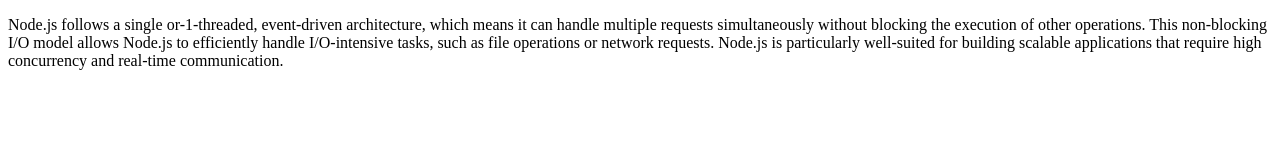
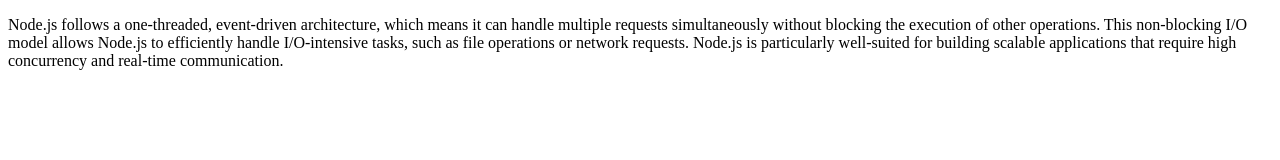
Before and after one commit to teddy-developer/likeict, a plain HTML site: page index.html in a window 1280 px wide. Drawn offline with Linux system fonts and the light colour scheme.

Commit message:
one-thread changed

```diff
--- a/index.html
+++ b/index.html
@@ -8,7 +8,7 @@
   </head>
   <body>
     <p>
-      Node.js follows a single or-1-threaded, event-driven architecture, which means
+      Node.js follows a one-threaded, event-driven architecture, which means
       it can handle multiple requests simultaneously without blocking the
       execution of other operations. This non-blocking I/O model allows Node.js
       to efficiently handle I/O-intensive tasks, such as file operations or
```
